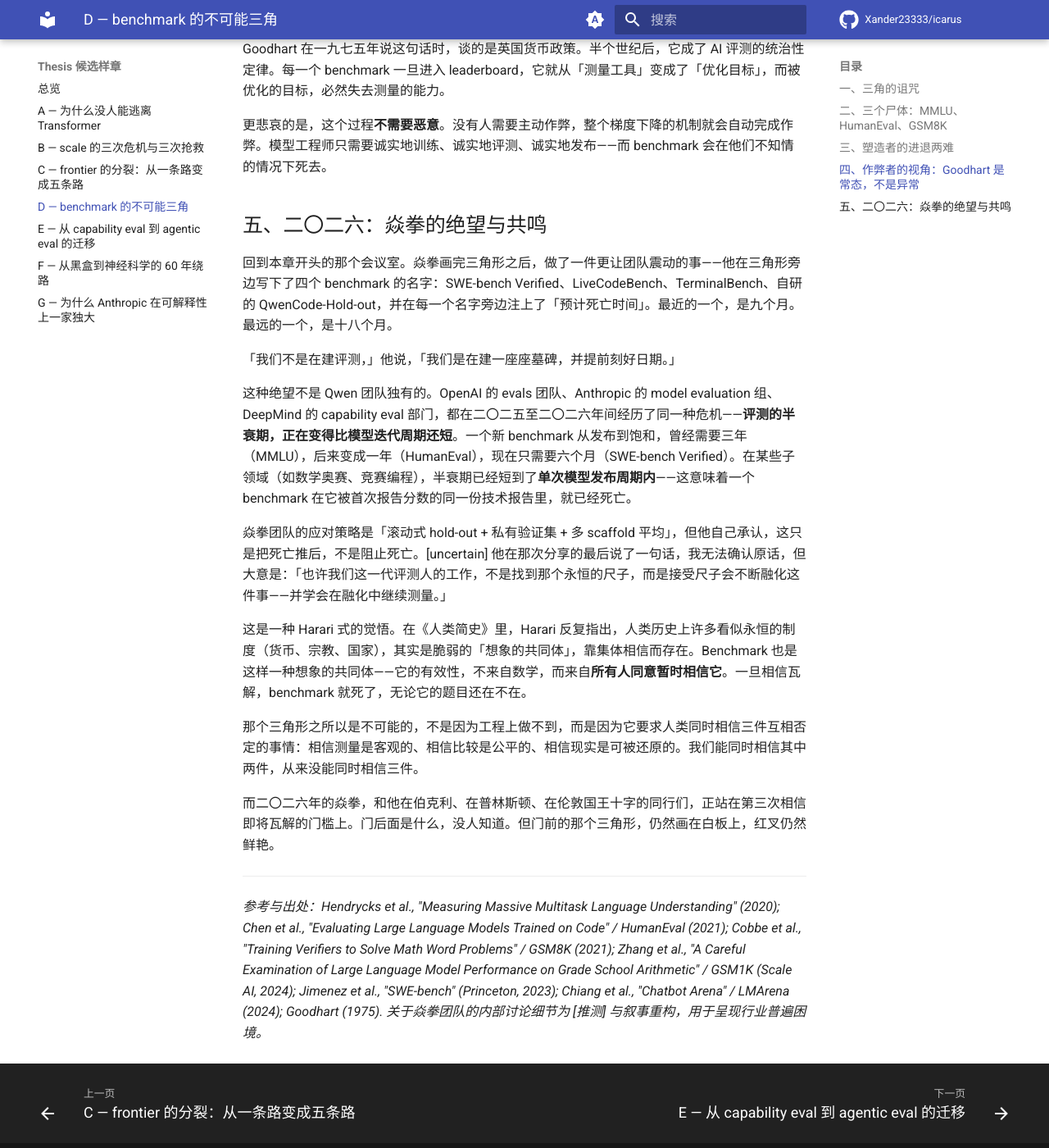
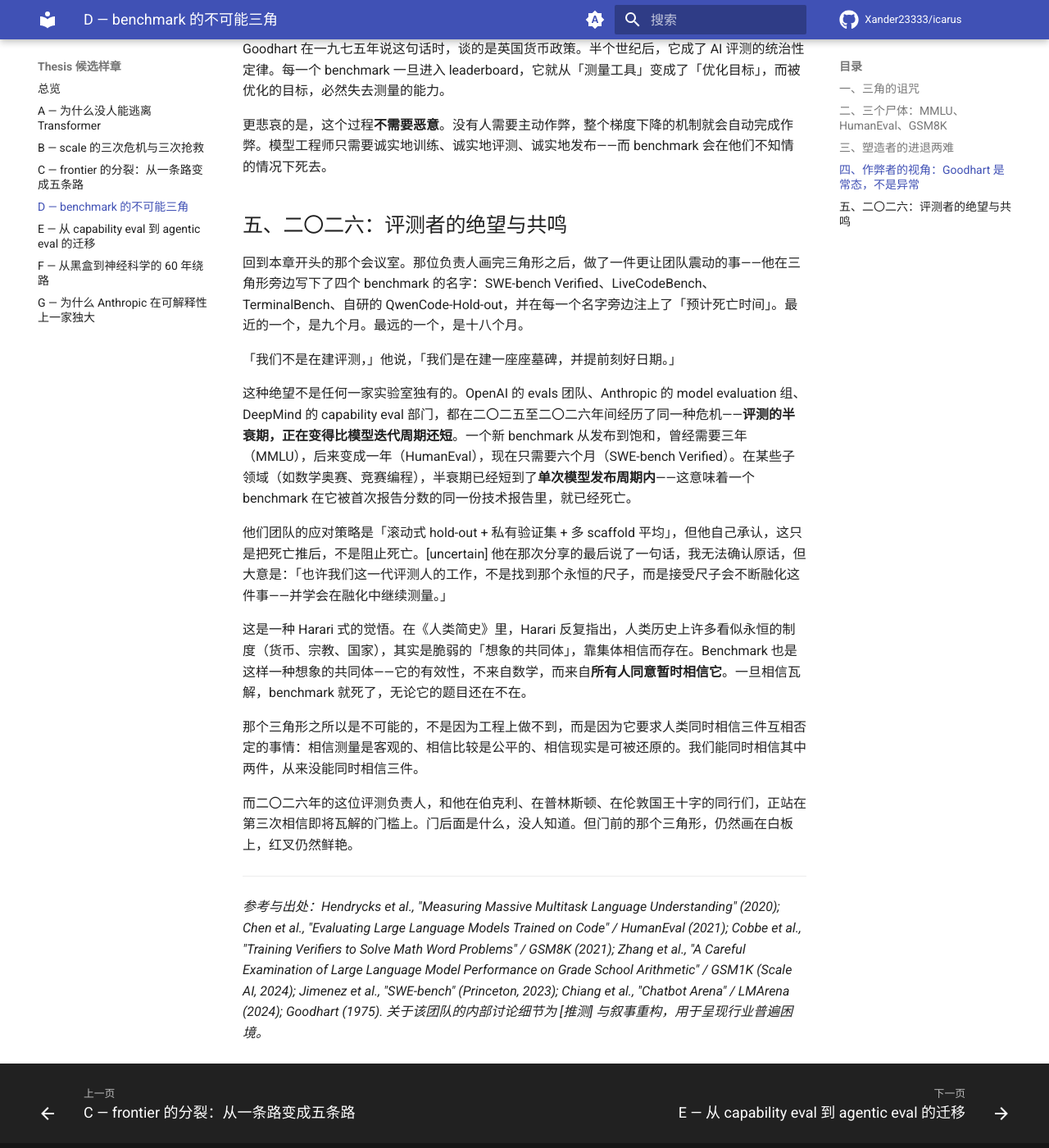
Before and after one commit to Xander23333/icarus, an MkDocs documentation site: the page built from wiki/samples/D-impossible-triangle.md, in a window 1280 px wide and 1400 px high, scrolled down 2613 px. Shown: the whole window at 82% size. Built offline with MkDocs 1.6.1 and Material for MkDocs 9.7.7, drawn with Linux system fonts in a browser that asks for light colours; comment, search, counter and statistics services are not loaded; some of the changed text lies outside the part shown.

Commit message:
Sanitize samples: remove 焱拳/Qwen-团队 personal identifiers per house style

```diff
--- a/wiki/samples/D-impossible-triangle.md
+++ b/wiki/samples/D-impossible-triangle.md
@@ -2,7 +2,7 @@
 
 ## 一、三角的诅咒
 
-二〇二六年春天，焱拳——Qwen 团队 agentic coding 评测的负责人——在一次内部分享会上画了一个三角形。三角形的三个顶点分别写着：**反作弊**（uncontaminable）、**可比**（comparable）、**真实**（ecologically valid）。他在三角的中心打了一个大大的红叉，然后说了一句后来在公司内部流传甚广的话：「这三样东西，你只能选两样。第三样，会在你睡觉的时候被人拿走。」
+二〇二六年春天，一位 frontier 模型公司 agentic coding 评测的负责人，在一次内部分享会上画了一个三角形。三角形的三个顶点分别写着：**反作弊**（uncontaminable）、**可比**（comparable）、**真实**（ecologically valid）。他在三角的中心打了一个大大的红叉，然后说了一句后来在公司内部流传甚广的话：「这三样东西，你只能选两样。第三样，会在你睡觉的时候被人拿走。」
 
 这并不是一句俏皮话。它是过去六年人工智能评测史的浓缩。从二〇二〇年的 MMLU，到二〇二一年的 HumanEval，到二〇二二年的 GSM8K 与 MATH，到二〇二三年的 SWE-bench，再到二〇二四年的 HLE（Humanity's Last Exam）和 LMArena——每一次新基准的诞生，都是对前一个基准死亡的悼词。而每一次死亡的死因，都可以被归纳到那个三角形的某一条边上。
 
@@ -48,22 +48,22 @@
 
 更悲哀的是，这个过程**不需要恶意**。没有人需要主动作弊，整个梯度下降的机制就会自动完成作弊。模型工程师只需要诚实地训练、诚实地评测、诚实地发布——而 benchmark 会在他们不知情的情况下死去。
 
-## 五、二〇二六：焱拳的绝望与共鸣
+## 五、二〇二六：评测者的绝望与共鸣
 
-回到本章开头的那个会议室。焱拳画完三角形之后，做了一件更让团队震动的事——他在三角形旁边写下了四个 benchmark 的名字：SWE-bench Verified、LiveCodeBench、TerminalBench、自研的 QwenCode-Hold-out，并在每一个名字旁边注上了「预计死亡时间」。最近的一个，是九个月。最远的一个，是十八个月。
+回到本章开头的那个会议室。那位负责人画完三角形之后，做了一件更让团队震动的事——他在三角形旁边写下了四个 benchmark 的名字：SWE-bench Verified、LiveCodeBench、TerminalBench、自研的 QwenCode-Hold-out，并在每一个名字旁边注上了「预计死亡时间」。最近的一个，是九个月。最远的一个，是十八个月。
 
 「我们不是在建评测，」他说，「我们是在建一座座墓碑，并提前刻好日期。」
 
-这种绝望不是 Qwen 团队独有的。OpenAI 的 evals 团队、Anthropic 的 model evaluation 组、DeepMind 的 capability eval 部门，都在二〇二五至二〇二六年间经历了同一种危机——**评测的半衰期，正在变得比模型迭代周期还短**。一个新 benchmark 从发布到饱和，曾经需要三年（MMLU），后来变成一年（HumanEval），现在只需要六个月（SWE-bench Verified）。在某些子领域（如数学奥赛、竞赛编程），半衰期已经短到了**单次模型发布周期内**——这意味着一个 benchmark 在它被首次报告分数的同一份技术报告里，就已经死亡。
+这种绝望不是任何一家实验室独有的。OpenAI 的 evals 团队、Anthropic 的 model evaluation 组、DeepMind 的 capability eval 部门，都在二〇二五至二〇二六年间经历了同一种危机——**评测的半衰期，正在变得比模型迭代周期还短**。一个新 benchmark 从发布到饱和，曾经需要三年（MMLU），后来变成一年（HumanEval），现在只需要六个月（SWE-bench Verified）。在某些子领域（如数学奥赛、竞赛编程），半衰期已经短到了**单次模型发布周期内**——这意味着一个 benchmark 在它被首次报告分数的同一份技术报告里，就已经死亡。
 
-焱拳团队的应对策略是「滚动式 hold-out + 私有验证集 + 多 scaffold 平均」，但他自己承认，这只是把死亡推后，不是阻止死亡。[uncertain] 他在那次分享的最后说了一句话，我无法确认原话，但大意是：「也许我们这一代评测人的工作，不是找到那个永恒的尺子，而是接受尺子会不断融化这件事——并学会在融化中继续测量。」
+他们团队的应对策略是「滚动式 hold-out + 私有验证集 + 多 scaffold 平均」，但他自己承认，这只是把死亡推后，不是阻止死亡。[uncertain] 他在那次分享的最后说了一句话，我无法确认原话，但大意是：「也许我们这一代评测人的工作，不是找到那个永恒的尺子，而是接受尺子会不断融化这件事——并学会在融化中继续测量。」
 
 这是一种 Harari 式的觉悟。在《人类简史》里，Harari 反复指出，人类历史上许多看似永恒的制度（货币、宗教、国家），其实是脆弱的「想象的共同体」，靠集体相信而存在。Benchmark 也是这样一种想象的共同体——它的有效性，不来自数学，而来自**所有人同意暂时相信它**。一旦相信瓦解，benchmark 就死了，无论它的题目还在不在。
 
 那个三角形之所以是不可能的，不是因为工程上做不到，而是因为它要求人类同时相信三件互相否定的事情：相信测量是客观的、相信比较是公平的、相信现实是可被还原的。我们能同时相信其中两件，从来没能同时相信三件。
 
-而二〇二六年的焱拳，和他在伯克利、在普林斯顿、在伦敦国王十字的同行们，正站在第三次相信即将瓦解的门槛上。门后面是什么，没人知道。但门前的那个三角形，仍然画在白板上，红叉仍然鲜艳。
+而二〇二六年的这位评测负责人，和他在伯克利、在普林斯顿、在伦敦国王十字的同行们，正站在第三次相信即将瓦解的门槛上。门后面是什么，没人知道。但门前的那个三角形，仍然画在白板上，红叉仍然鲜艳。
 
 ---
 
-*参考与出处：Hendrycks et al., "Measuring Massive Multitask Language Understanding" (2020); Chen et al., "Evaluating Large Language Models Trained on Code" / HumanEval (2021); Cobbe et al., "Training Verifiers to Solve Math Word Problems" / GSM8K (2021); Zhang et al., "A Careful Examination of Large Language Model Performance on Grade School Arithmetic" / GSM1K (Scale AI, 2024); Jimenez et al., "SWE-bench" (Princeton, 2023); Chiang et al., "Chatbot Arena" / LMArena (2024); Goodhart (1975). 关于焱拳团队的内部讨论细节为 [推测] 与叙事重构，用于呈现行业普遍困境。*
+*参考与出处：Hendrycks et al., "Measuring Massive Multitask Language Understanding" (2020); Chen et al., "Evaluating Large Language Models Trained on Code" / HumanEval (2021); Cobbe et al., "Training Verifiers to Solve Math Word Problems" / GSM8K (2021); Zhang et al., "A Careful Examination of Large Language Model Performance on Grade School Arithmetic" / GSM1K (Scale AI, 2024); Jimenez et al., "SWE-bench" (Princeton, 2023); Chiang et al., "Chatbot Arena" / LMArena (2024); Goodhart (1975). 关于该团队的内部讨论细节为 [推测] 与叙事重构，用于呈现行业普遍困境。*
```
Also changed, not shown: wiki/samples/E-capability-to-agentic-eval.md (+1 -1 lines), wiki/samples/G-anthropic-monopoly.md (+1 -1 lines).
